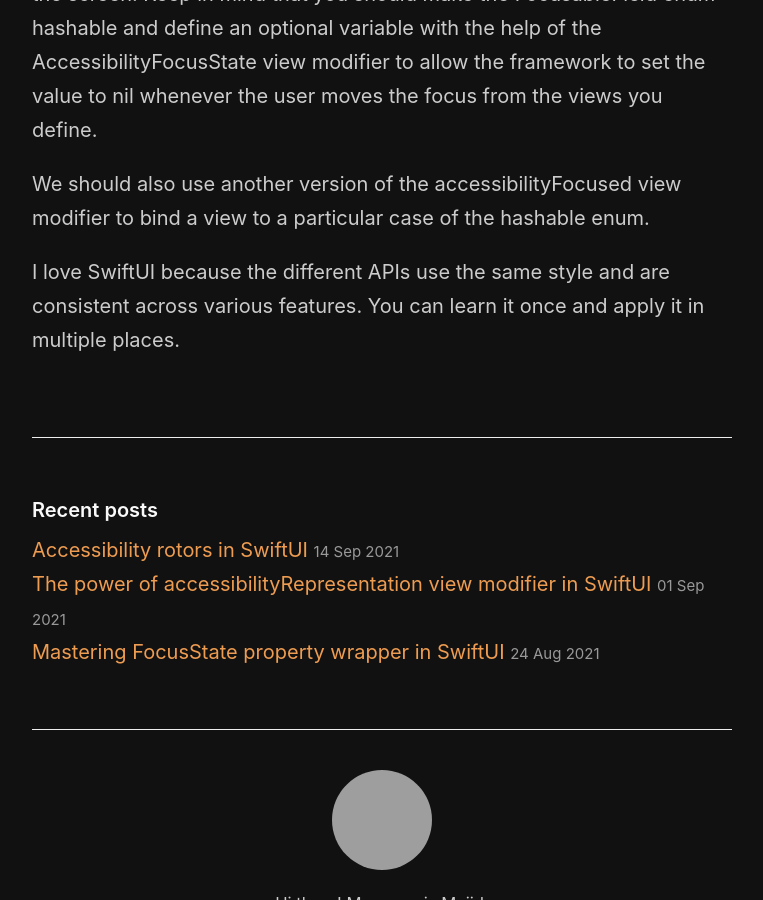
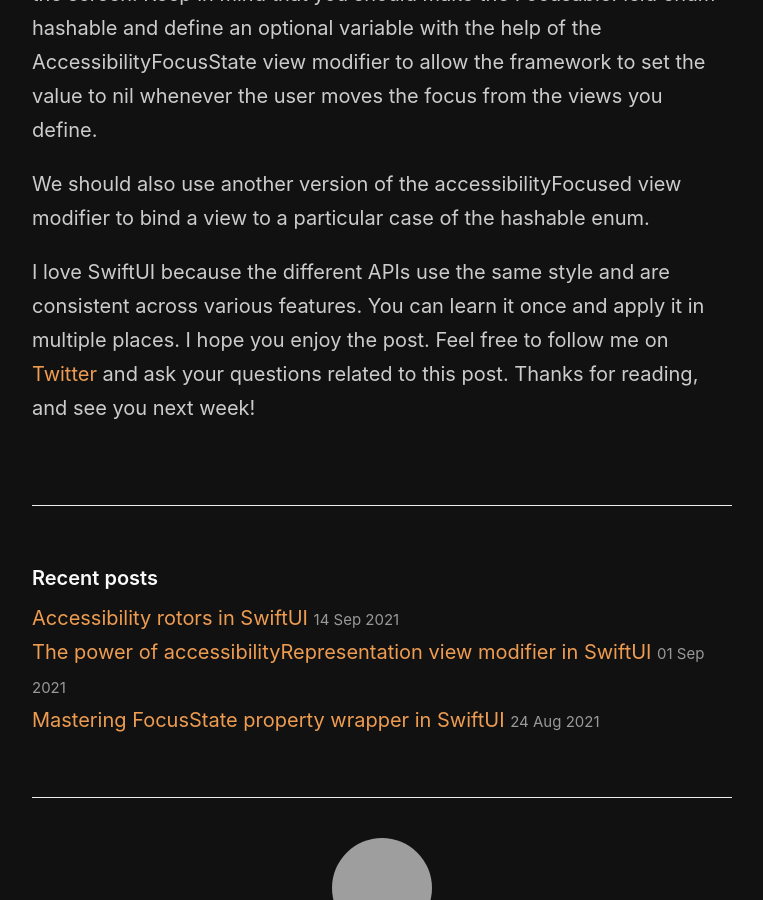
Before and after one commit to mecid/mecid.github.io, a Jekyll site: the page built from _posts/2021-09-23-accessibility-focus-in-swiftui.md, in a window 1280 px wide and 900 px high, scrolled down 4061 px, cut to the strip 0-900 px from the top of the window. Shown: the whole strip, without its empty margins (258-1021 px from the left). Built offline with Jekyll 4.4.1, drawn with Linux system fonts in a browser that asks for light colours; grey boxes are pictures that could not be loaded.

Commit message:
conclusion added to accessibility focus post

```diff
--- a/_posts/2021-09-23-accessibility-focus-in-swiftui.md
+++ b/_posts/2021-09-23-accessibility-focus-in-swiftui.md
@@ -146,4 +146,4 @@ In the example above, we use the AccessibilityFocusState view modifier with our
 
 We should also use another version of the accessibilityFocused view modifier to bind a view to a particular case of the hashable enum.
 
-I love SwiftUI because the different APIs use the same style and are consistent across various features. You can learn it once and apply it in multiple places.
+I love SwiftUI because the different APIs use the same style and are consistent across various features. You can learn it once and apply it in multiple places. I hope you enjoy the post. Feel free to follow me on [Twitter](https://twitter.com/mecid) and ask your questions related to this post. Thanks for reading, and see you next week!
```
